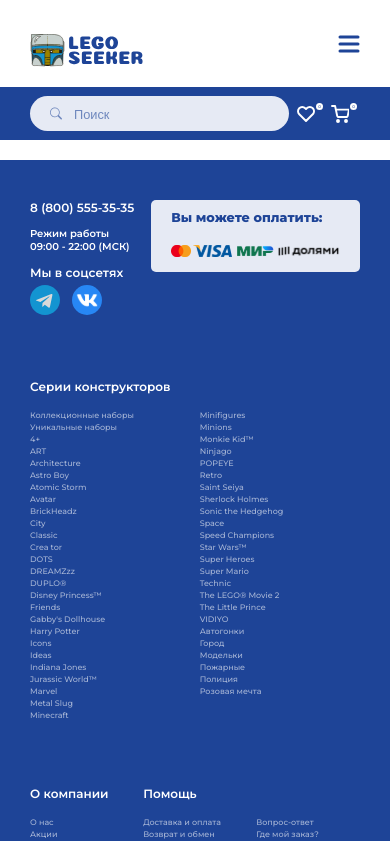
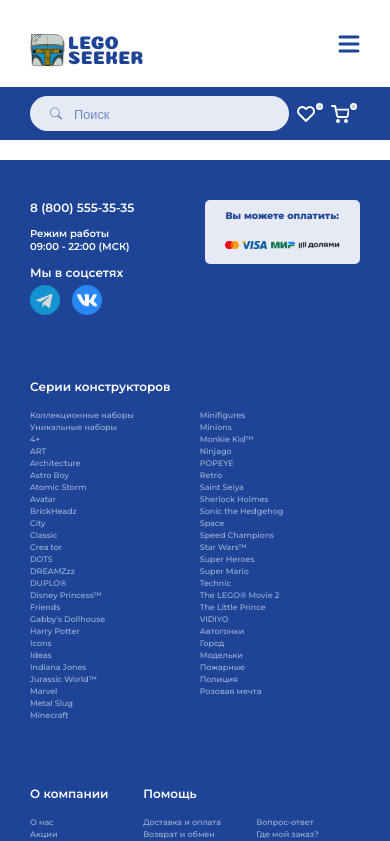
Before and after one commit to KotlovAlex/legoseeker-siteByLayout, a React (Create React App) app: page / in a window 390 px wide. Shown: the top 841 px of the page. Built offline with nearby package versions, Linux system fonts and the light colour scheme; the HTML template or start-up script is replaced by a standard one.

Commit message:
fix footer

```diff
--- a/src/components/Footer/Footer.module.css
+++ b/src/components/Footer/Footer.module.css
@@ -42,6 +42,7 @@
 }
 
 .upper .contacts .left a {
+  text-wrap: nowrap;
   font-size: 1.2rem;
   color: var(--white);
   text-decoration: none;
@@ -208,7 +209,7 @@
 
   .llc {
     font-size: 10px;
-    gap: 0;
+    gap: 2vw;
     justify-content: space-between;
   }
 
@@ -301,6 +302,14 @@
     font-size: 12px;
   }
 
+  .upper .payments h3 {
+    font-size: .6rem;
+  }
+
+  .upper .payments img {
+    height: .5rem;
+  }
+
   .info .help ul {
     height: 3rem;
   }
@@ -344,13 +353,14 @@
     font-size: 7px;
   }
 
-  .upper .contacts {
-    font-size: 6px;
+  .upper .contacts .hours {
+    font-size: 8px;
     font-weight: 400;
   }
 
   .upper .contacts .left a {
     font-size: 10px;
+    font-weight: 700;
   }
 
   .upper .payments {
```
